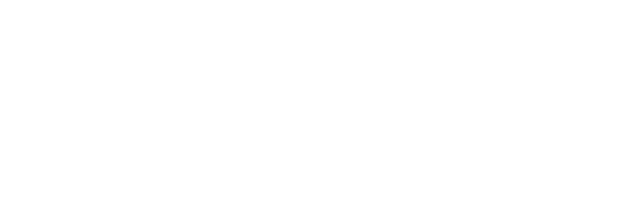
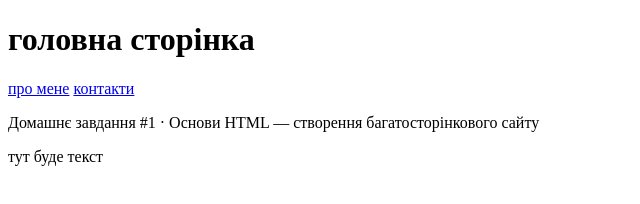
Before and after one commit to Myron-vs/my-web-course, a plain HTML site: page hw-01/index.html in a window 1280 px wide. Shown: the whole page, without its empty margins (0-640 px from the left). Drawn offline with Linux system fonts and the light colour scheme.

Commit message:
add README.md

```diff
--- a/hw-01/index.html
+++ b/hw-01/index.html
@@ -6,6 +6,10 @@
   <title>Document</title>
 </head>
 <body>
-
+  <h1>головна сторінка</h1>
+  <a href="about.html">про мене</a>
+  <a href="contacts.html">контакти</a>
+  <p>Домашнє завдання #1 · Основи HTML — створення багатосторінкового сайту</p>
+  <p>тут буде текст</p>
 </body>
 </html>
```
Also changed, not shown: hw-01/about.html (+5 -1 lines), hw-01/contacts.html (+5 -1 lines), hw-01/README.md (added).
